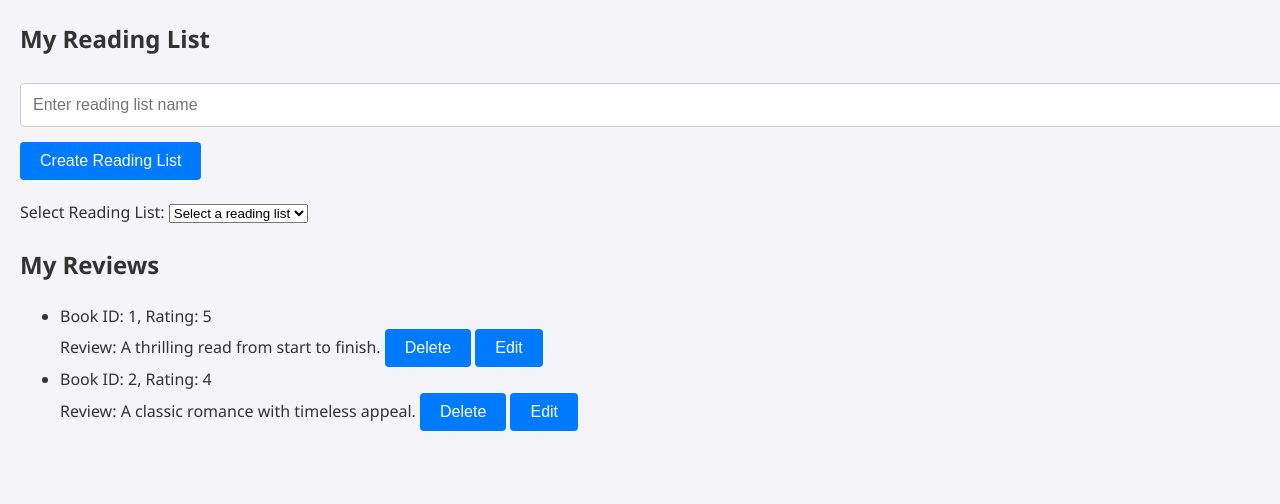
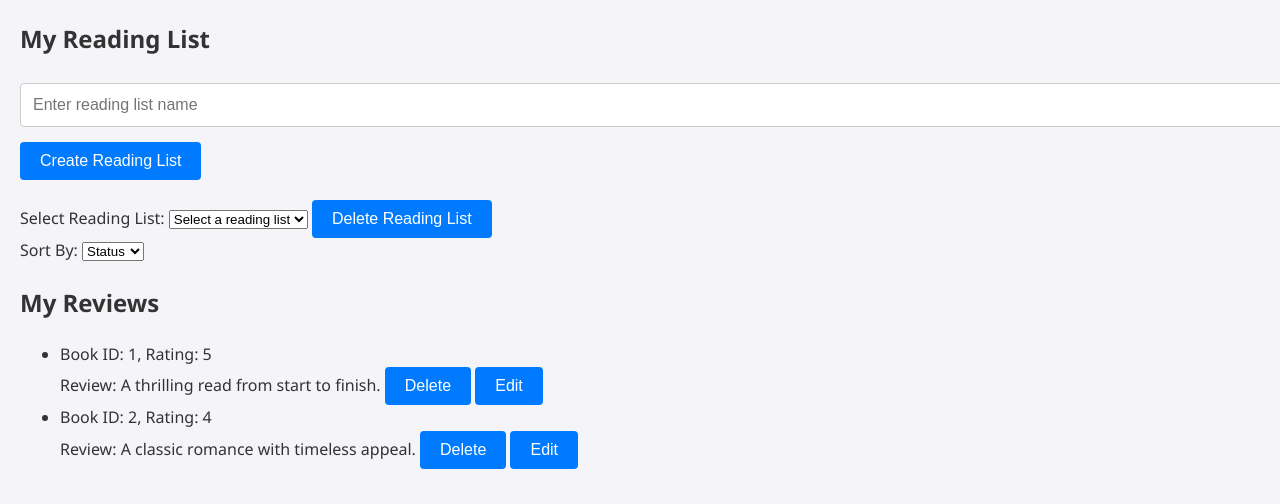
Before and after one commit to Flameis/CS340-Database-Project, a PHP site: page /user.php in a window 1280 px wide. Shown: the part 146-650 px from the top of the page. Run offline with PHP 8.4, Linux system fonts and the light colour scheme; a user stored in the database is signed in; data comes from the database, SQL or seed files in the repository.

Commit message:
some stuff

```diff
--- a/server.php
+++ b/server.php
@@ -4,6 +4,10 @@
 $db = "cs340_username"; // Your database name
 $user = "cs340_username"; // Your MySQL username
 $pass = "password"; // Your MySQL password
+
+// $db = "cs340_username"; // Your database name
+// $user = "cs340_username"; // Your MySQL username
+// $pass = "password"; // Your MySQL password
 
 // Create connection
 try {
@@ -159,12 +163,20 @@
 if ($action === 'addToReadingList') {
     // Add a book to the reading list
     $data = json_decode(file_get_contents('php://input'), true);
+    $stmt = $conn->prepare("SELECT * FROM Reading_List WHERE user_id = ? AND book_id = ? AND list_name = ?");
+    $stmt->execute([$data['user_id'], $data['book_id'], $data['list_name']]);
+    $existingEntry = $stmt->fetch(PDO::FETCH_ASSOC);
+
+    if ($existingEntry) {
+        echo json_encode(["error" => "Book is already in the reading list."]);
+    } else {
         $stmt = $conn->prepare("INSERT INTO Reading_List (user_id, book_id, list_name, date_added, status) VALUES (?, ?, ?, CURRENT_DATE, ?)");
         try {
             $stmt->execute([$data['user_id'], $data['book_id'], $data['list_name'], $data['status']]);
             echo json_encode(["message" => "Book added to reading list successfully!"]);
         } catch (PDOException $e) {
             echo json_encode(["error" => "Failed to add book to reading list: " . $e->getMessage()]);
+        }
     }
 }
 
@@ -187,10 +199,11 @@
     $user_id = $_GET['user_id'];
     $list_name = $_GET['list_name'] ?? '';
     $sort_by = $_GET['sort_by'] ?? 'status';
-    $valid_sort_columns = ['status', 'genre', 'author', 'rating'];
+    $valid_sort_columns = ['status', 'genre', 'title', 'author'];
     if (!in_array($sort_by, $valid_sort_columns)) {
         $sort_by = 'status';
     }
+    $sort_column = $sort_by === 'author' ? 'Author.lname' : $sort_by;
     $stmt = $conn->prepare("
         SELECT Reading_List.list_id, Reading_List.list_name, Reading_List.date_added, Reading_List.status,
                Book.book_id, Book.title, Book.genre, Book.avg_rating,
@@ -199,7 +212,7 @@
         JOIN Book ON Reading_List.book_id = Book.book_id
         JOIN Author ON Book.author_id = Author.author_id
         WHERE Reading_List.user_id = ? AND Reading_List.list_name = ?
-        ORDER BY $sort_by
+        ORDER BY $sort_column
     ");
     $stmt->execute([$user_id, $list_name]);
     $readingList = $stmt->fetchAll(PDO::FETCH_ASSOC);
@@ -249,10 +262,11 @@
 
 // Delete a reading list
 if ($action === 'deleteReadingList') {
-    $list_id = intval($_GET['list_id']);
+    $user_id = $_GET['user_id'];
+    $list_name = $_GET['list_name'];
     try {
-        $stmt = $conn->prepare("DELETE FROM Reading_List WHERE list_id = ?");
-        $stmt->execute([$list_id]);
+        $stmt = $conn->prepare("DELETE FROM Reading_List WHERE user_id = ? AND list_name = ?");
+        $stmt->execute([$user_id, $list_name]);
         echo json_encode(["message" => "Reading list deleted successfully!"]);
     } catch (PDOException $e) {
         echo json_encode(["error" => "Failed to delete reading list: " . $e->getMessage()]);
--- a/user.php
+++ b/user.php
@@ -40,6 +40,16 @@
                 <select id="reading-list-select" onchange="fetchReadingList(<?php echo $_SESSION['user_id']; ?>)">
                     <!-- Options will be populated by JavaScript -->
                 </select>
+                <button onclick="deleteSelectedReadingList()">Delete Reading List</button>
+            </div>
+            <div>
+                <label for="sort-by-select">Sort By:</label>
+                <select id="sort-by-select" onchange="fetchReadingList(<?php echo $_SESSION['user_id']; ?>)">
+                    <option value="status">Status</option>
+                    <option value="genre">Genre</option>
+                    <option value="title">Title</option>
+                    <option value="author">Author</option>
+                </select>
             </div>
             <div id="reading-list-details"></div>
 
@@ -67,9 +77,10 @@
 
         async function fetchReadingList(userId) {
             const listName = document.getElementById("reading-list-select").value;
+            const sortBy = document.getElementById("sort-by-select").value;
             if (!listName) return;
             try {
-                const response = await fetch(`server.php?action=getReadingList&user_id=${userId}&list_name=${listName}`);
+                const response = await fetch(`server.php?action=getReadingList&user_id=${userId}&list_name=${listName}&sort_by=${sortBy}`);
                 const readingList = await response.json();
                 const readingListDetails = document.getElementById("reading-list-details");
                 readingListDetails.innerHTML = "";
@@ -227,6 +238,28 @@
             }
         }
 
+        async function deleteSelectedReadingList() {
+            const listName = document.getElementById("reading-list-select").value;
+            if (!listName) {
+                alert("Please select a reading list to delete.");
+                return;
+            }
+            const userId = <?php echo $_SESSION['user_id']; ?>;
+            try {
+                const response = await fetch(`server.php?action=deleteReadingList&user_id=${userId}&list_name=${listName}`, { method: "GET" });
+                const result = await response.json();
+                if (result.message) {
+                    alert(result.message);
+                    fetchReadingLists(userId);
+                    document.getElementById("reading-list-details").innerHTML = "";
+                } else {
+                    alert(result.error);
+                }
+            } catch (err) {
+                console.error("Error deleting reading list:", err);
+            }
+        }
+
         // Load reading lists and reviews on page load
         const userId = <?php echo $_SESSION['user_id']; ?>;
         fetchReadingLists(userId);
```
Lines whose indentation alone changed are shown as unchanged.
